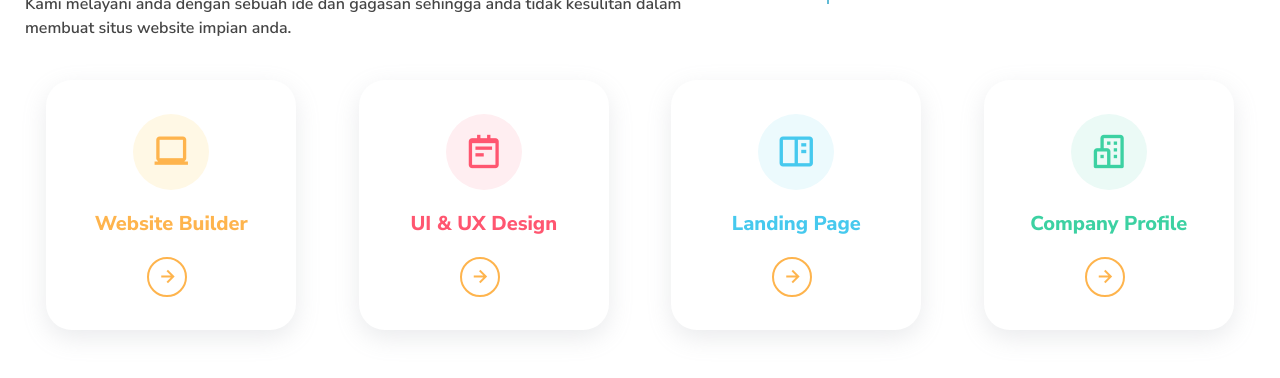
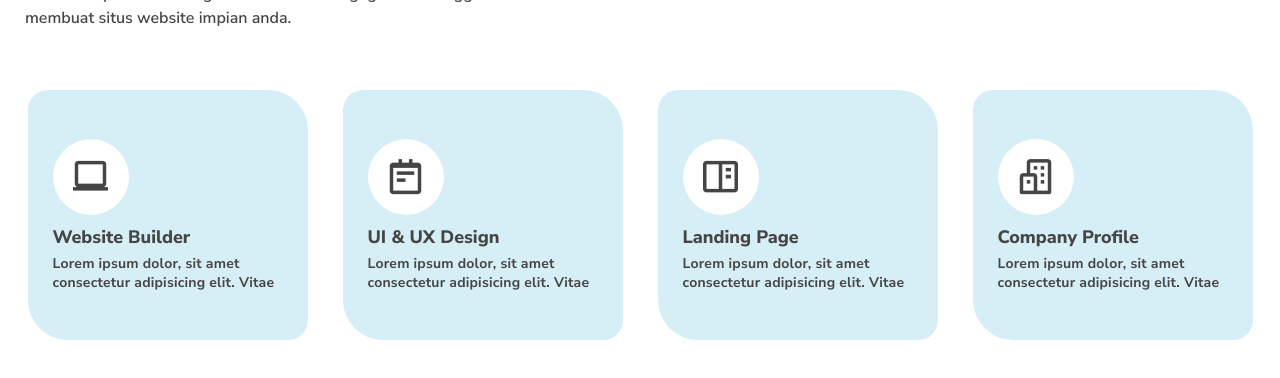
Before and after one commit to rundweb/portofix, a React (Vite) app: page / in a window 1280 px wide. Shown: the part 1134-1512 px from the top of the page. Built offline with nearby package versions, Linux system fonts and the light colour scheme.

Commit message:
services fix

```diff
--- a/src/pages/ServicesPages.jsx
+++ b/src/pages/ServicesPages.jsx
@@ -24,40 +24,36 @@ const ServicesPages = () => {
               <i className="bx bx-laptop"></i>
             </div>
             <h1>Website Builder</h1>
-            <div className="service-view">
-              <a href=""></a>
-              <i className="bx bx-right-arrow-alt"></i>
-            </div>
+            <p>
+              Lorem ipsum dolor, sit amet consectetur adipisicing elit. Vitae
+            </p>
           </div>
           <div className="service-link">
             <div className="service-icon">
               <i className="bx bx-notepad"></i>
             </div>
             <h1>UI & UX Design</h1>
-            <div className="service-view">
-              <a href=""></a>
-              <i className="bx bx-right-arrow-alt"></i>
-            </div>
+            <p>
+              Lorem ipsum dolor, sit amet consectetur adipisicing elit. Vitae
+            </p>
           </div>
           <div className="service-link">
             <div className="service-icon">
               <i className="bx bx-book-content"></i>
             </div>
             <h1>Landing Page</h1>
-            <div className="service-view">
-              <a href=""></a>
-              <i className="bx bx-right-arrow-alt"></i>
-            </div>
+            <p>
+              Lorem ipsum dolor, sit amet consectetur adipisicing elit. Vitae
+            </p>
           </div>
           <div className="service-link">
             <div className="service-icon">
               <i className="bx bx-buildings"></i>
             </div>
             <h1>Company Profile</h1>
-            <div className="service-view">
-              <a href=""></a>
-              <i className="bx bx-right-arrow-alt"></i>
-            </div>
+            <p>
+              Lorem ipsum dolor, sit amet consectetur adipisicing elit. Vitae
+            </p>
           </div>
         </div>
       </div>
--- a/src/pages/css/service.css
+++ b/src/pages/css/service.css
@@ -55,123 +55,56 @@
   color: var(--color-black-secondary);
 }
 
-.service-list {
+.service-list{
   display: flex;
+  flex-wrap: wrap;
   align-items: center;
   justify-content: space-around;
-  flex-wrap: wrap;
-  gap: 20px;
+  gap: 30px;
 }
 
-.service-link {
-  width: 100%;
+.service-link{
+  display: flex;
+  justify-content: center;
+  flex-direction: column;
+  align-items: flex-start;
+  max-width: 280px;
+  background-color: var(--color-white-blue);
+  padding: 20px 25px;
+  border-radius: 20px 40px;
+  height: 250px;
+  cursor: pointer;
+  margin-top: 20px;
+}
+
+.service-link:hover{
+  background-color: var(--color-blue);
+}
+
+.service-icon i{
+  background-color: var(--color-white);
+  height: 76px;
+  width: 76px;
+  border-radius: 100%;
+  font-size: 42px;
   display: flex;
   align-items: center;
   justify-content: center;
-  flex-direction: column;
-  max-width: 250px;
-  height: 250px;
-  padding: 20px;
-  /* background-color: var(--color-white-blue); */
-  border-radius: 26px;
-  cursor: pointer;
-  box-shadow: rgba(149, 157, 165, 0.2) 0px 8px 24px;
+  color: var(--color-black-secondary);
 }
 
-.service-link:hover {
-  box-shadow: rgba(17, 12, 46, 0.15) 0px 48px 100px 0px;
-  cursor: pointer;
+.service-link h1{
+  font-size: 18px;
+  font-weight: 800;
+  color: var(--color-black-secondary);
+  margin: 10px 0 5px;
 }
 
-.service-icon i {
-  background-color: #fff8e5;
-  border-radius: 100%;
-  width: 76px;
-  height: 76px;
-  display: flex;
-  align-items: center;
-  justify-content: center;
-  font-size: 40px;
-  color: var(--color-orange);
-}
-
-.service-link h1 {
-  color: var(--color-orange);
-  font-size: 20px;
-  font-weight: 800;
-  margin: 20px 0;
-}
-
-.service-view {
-  display: flex;
-  align-items: center;
-  justify-content: space-between;
-}
-
-.service-view a {
-  color: var(--color-orange);
-  font-weight: 600;
-  font-size: 16px;
-  display: flex;
-  align-items: center;
-}
-
-.service-view a::before {
-  content: "View Detail";
-  opacity: 0;
-  transition: all 0.8s ease-out;
-}
-
-.service-view i {
-  background-color: var(--color-white);
-  color: var(--color-orange) !important;
-  border: 2px solid var(--color-orange);
-  height: 40px;
-  width: 40px;
-  border-radius: 100%;
-  font-size: 24px !important;
-  display: flex;
-  align-items: center;
-  justify-content: center;
-  margin-left: -93px;
-}
-
-.service-link:hover .service-view i {
-  margin-left: 20px;
-  background-color: var(--color-orange);
-  color: var(--color-white) !important;
-}
-
-.service-link:hover .service-view a::before {
-  opacity: 1;
-}
-
-.service-link:nth-child(2) .service-icon i{
-    background-color: #FFEEF1;
-    color: #FF5670;
-}
-
-.service-link:nth-child(2) h1{
-    color: #FF5670;
-}
-
-.service-link:nth-child(3) .service-icon i{
-    background-color: #ECFAFD;
-    color: #46C9EE;
-}
-
-.service-link:nth-child(3) h1{
-    color: #46C9EE;
-}
-
-
-.service-link:nth-child(4) .service-icon i{
-    background-color: #EBFAF6;
-    color: #3CD1A2;
-}
-
-.service-link:nth-child(4) h1{
-    color: #3CD1A2;
+.service-link p{
+  font-size: 14px;
+  font-weight: 700;
+  letter-spacing: .2px;
+  color: var(--color-black-secondary);
 }
 
 @media (max-width: 500px) {
```
